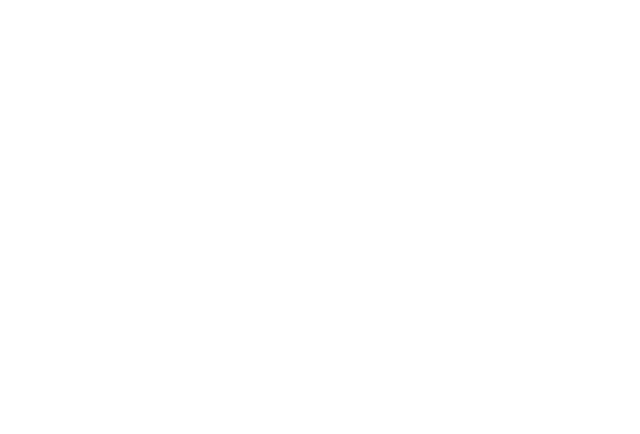
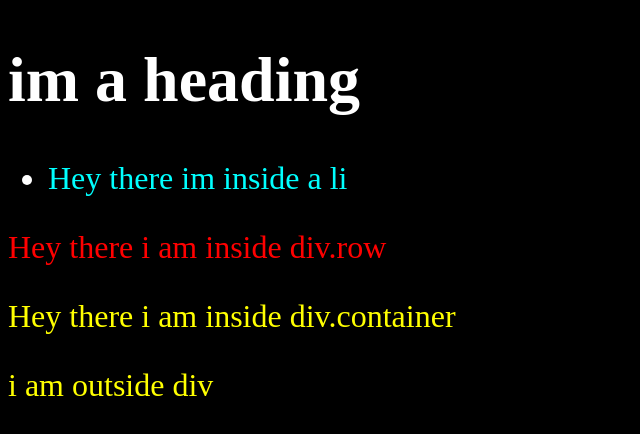
Before and after one commit to ohmschrodinger/Full-Stack-Learning, a plain HTML site: page 26_More_on_Selectors.html in a window 1280 px wide. Shown: the whole page, without its empty margins (0-640 px from the left). Drawn offline with Linux system fonts and the light colour scheme.

Commit message:
9 Sept 2024/ More on selectors

```diff
--- a/26_More_on_Selectors.html
+++ b/26_More_on_Selectors.html
@@ -4,8 +4,57 @@
     <meta charset="UTF-8">
     <meta name="viewport" content="width=device-width, initial-scale=1.0">
     <title>Document</title>
+
+    <style>
+
+        html{
+            background-color: black;
+            color: white;
+            font-size: 200%;
+        }
+
+        div p{
+            color: cyan;
+        }
+        /* this includes all the p tags which come under div*/
+
+
+        div > p{
+            color: red;
+        }
+        /* this includes p which is just under div...or p is a direct child of div */
+
+
+        div+p{
+            color: yellow;
+        }
+        /* this includes the p whos previous sibling is div  */
+        /* eg
+        <div> hey </div>
+        <p> yo </p>
+
+        in this case div ia a sibling of p
+         */
+    </style>
 </head>
 <body>
+    <h1>im a heading</h1>
+    <div class="container">
 
+        <div class="row">
+
+            <ul>
+                <li>
+                    <p>Hey there im inside a li</p>
+                </li>
+            </ul>
+
+            <p>Hey there i am inside div.row</p>
+        </div>
+
+        <p>Hey there i am inside div.container</p>
+    </div>
+
+    <p>i am outside div</p>
 </body>
 </html>
```
